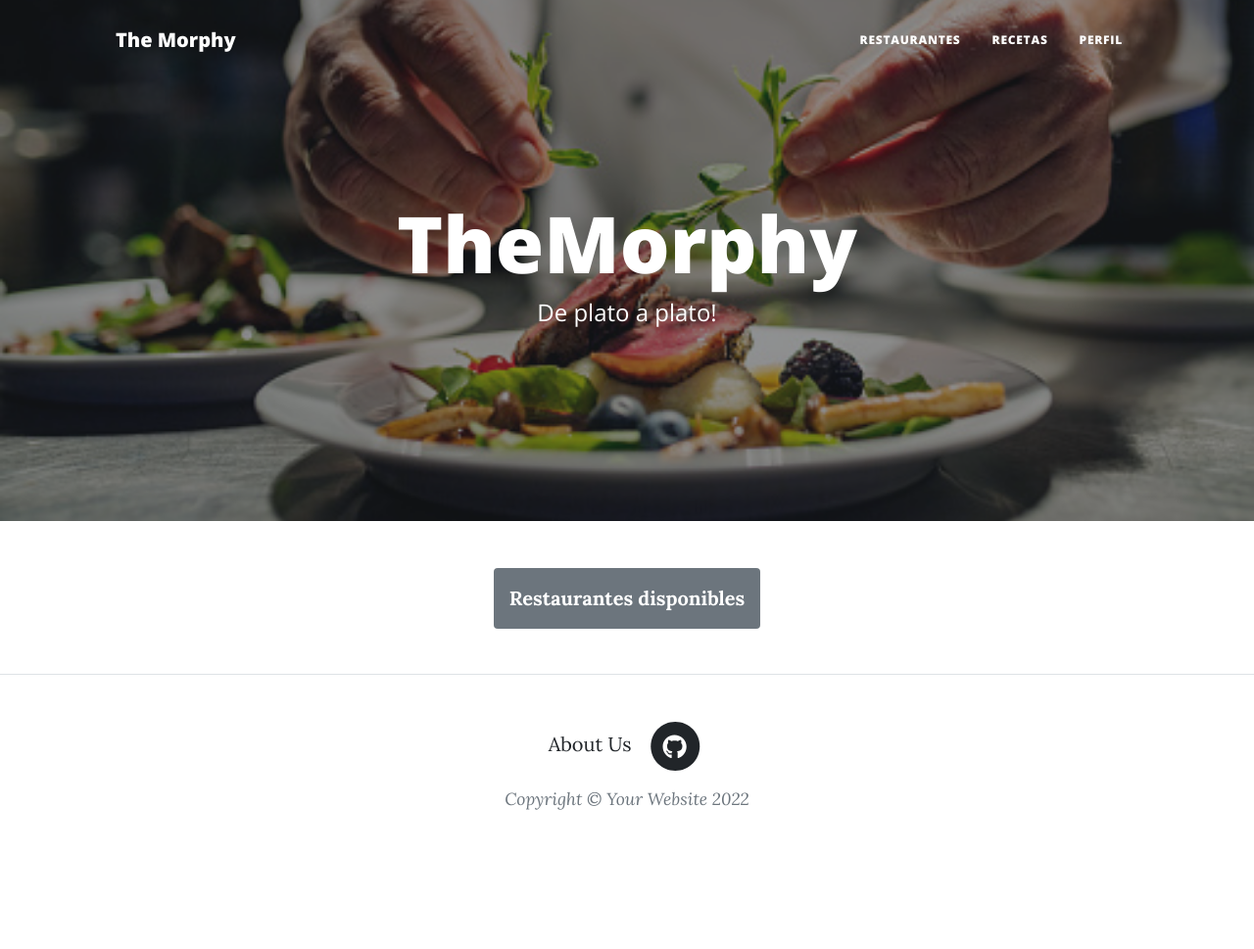
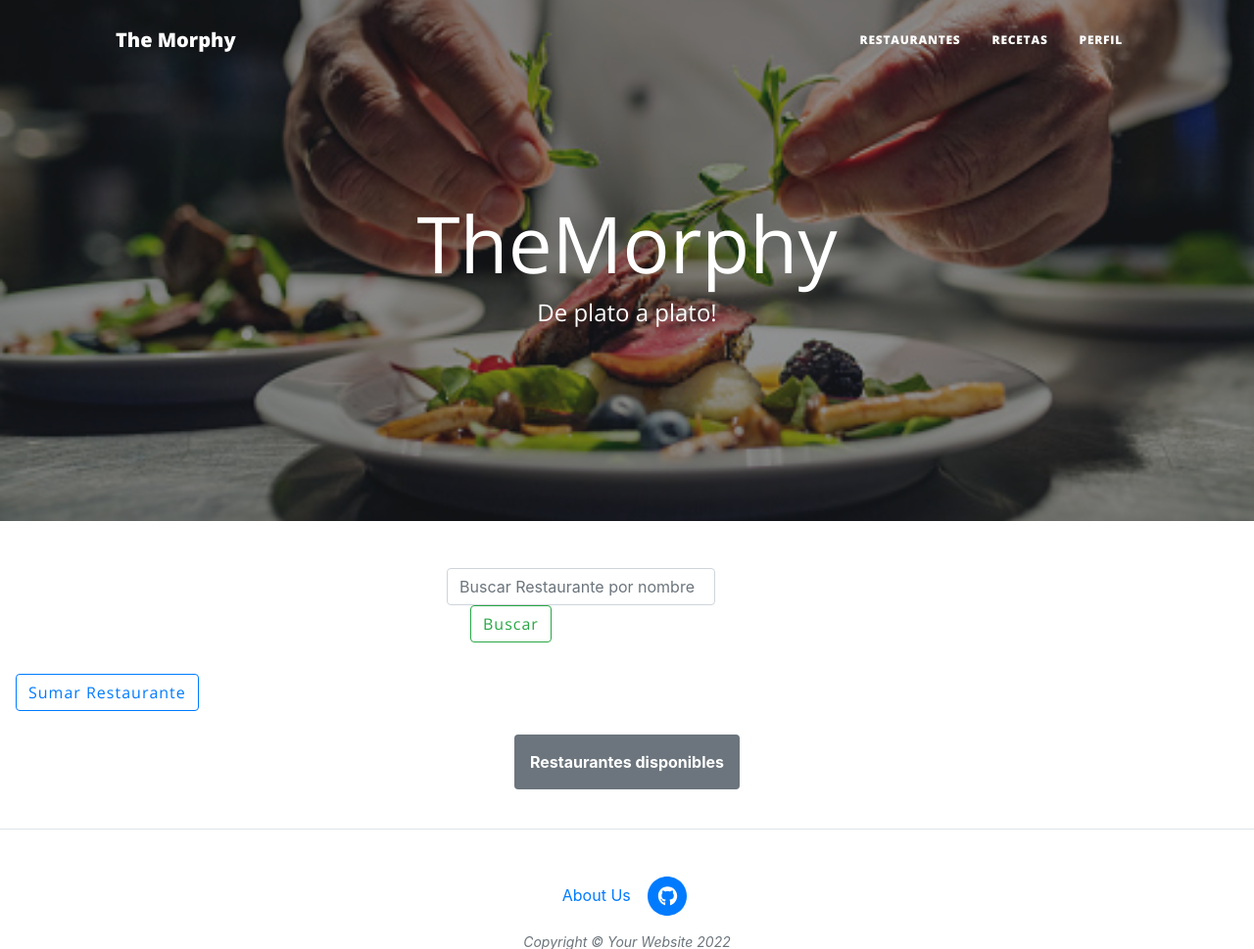
Before and after one commit to faustomon/TheMorphy, a Django app: page /restaurantes/ in a window 1280 px wide. Shown: the top 969 px of the page at 98% size. Before the commit the page ends 827 px from the top, so only its background shows below. Run offline with Django 4.2, Linux system fonts and the light colour scheme; data that the repository does not hold is empty; some libraries are stand-ins or nearby versions.

Commit message:
estilo bootstrap agregado a padre.html

```diff
--- a/MorfiProyecto/AppFunciones/templates/padre.html
+++ b/MorfiProyecto/AppFunciones/templates/padre.html
@@ -17,7 +17,7 @@
         <link href="https://fonts.googleapis.com/css?family=Open+Sans:300italic,400italic,600italic,700italic,800italic,400,300,600,700,800" rel="stylesheet" type="text/css" />
         <!-- Core theme CSS (includes Bootstrap)-->
         <link href="{% static 'css/styles.css'%}" rel="stylesheet" />
-
+        <link rel="stylesheet" href="https://cdn.jsdelivr.net/npm/bootstrap@4.6.1/dist/css/bootstrap.min.css" integrity="sha384-zCbKRCUGaJDkqS1kPbPd7TveP5iyJE0EjAuZQTgFLD2ylzuqKfdKlfG/eSrtxUkn" crossorigin="anonymous">
     </head>
     <body>
         <!-- Navigation-->
--- a/MorfiProyecto/AppFunciones/templates/restaurantes.html
+++ b/MorfiProyecto/AppFunciones/templates/restaurantes.html
@@ -5,9 +5,20 @@
 
 {% block contenidoQueCambia %}
 <body>
+
+    <div class="mx-auto" style="width: 400px;">
+        <form class="form-inline m-3" action="{% url 'Inicio' %}" method="GET">
+            <input class="form-control" type="text" placeholder="Buscar Restaurante por nombre" aria-label="Search" name = "search">
+            <button class="btn btn-outline-success ml-4" type="submit">Buscar</button>
+        </form>
+    </div>
+
+    <a class="btn btn-outline-primary m-3" href="{% url 'Inicio' %}" role="button">Sumar Restaurante</a>
+
     <div class="containter text-center m-2">
         <div class="rounded d-inline-block p-3 mb-2 bg-secondary text-white"><b>Restaurantes disponibles</b></div>
     </div>
+
 <div class="containter">
     <div class="row">
         {% for resto in object_list %}
@@ -25,8 +36,8 @@
                     <a class="btn btn-outline-danger m-2" href="{% url 'Inicio' %}" role="button">Eliminar resto</a>
                     </div>
             </div>
+        {% endfor %}
     </div>
-    {% endfor %}
 </div>
 <br>
 </body>
```
Lines whose indentation alone changed are shown as unchanged.
